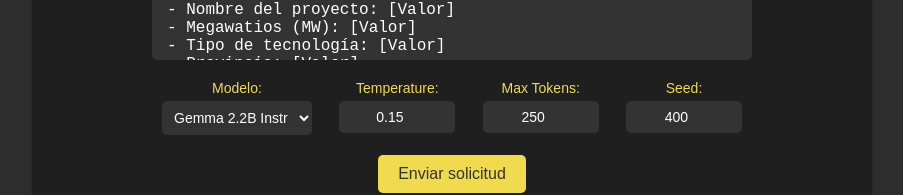
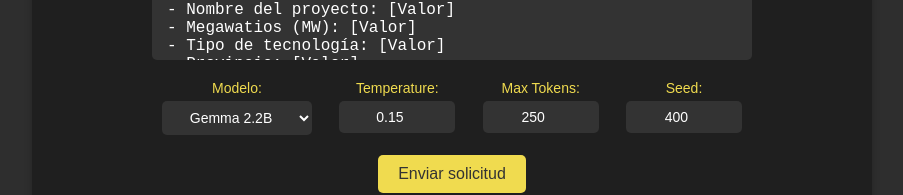
Before and after one commit to wicouy/miniChat, a React (Create React App) app in the folder mi-app-chat/: page / in a window 1280 px wide. Shown: the part 370-565 px from the top of the page, without its empty margins (188-1091 px from the left). Built offline with nearby package versions, Linux system fonts and the light colour scheme.

Commit message:
fix nombre modelo

```diff
--- a/mi-app-chat/src/App.js
+++ b/mi-app-chat/src/App.js
@@ -84,7 +84,7 @@ function App() {
         <label>
           Modelo:
           <select value={model} onChange={(e) => setModel(e.target.value)}>
-            <option value="gemma-2-2b-instruct">Gemma 2.2B Instruct</option>
+            <option value="gemma-2-2b-instruct">Gemma 2.2B</option>
           </select>
         </label>
         <label>
```
